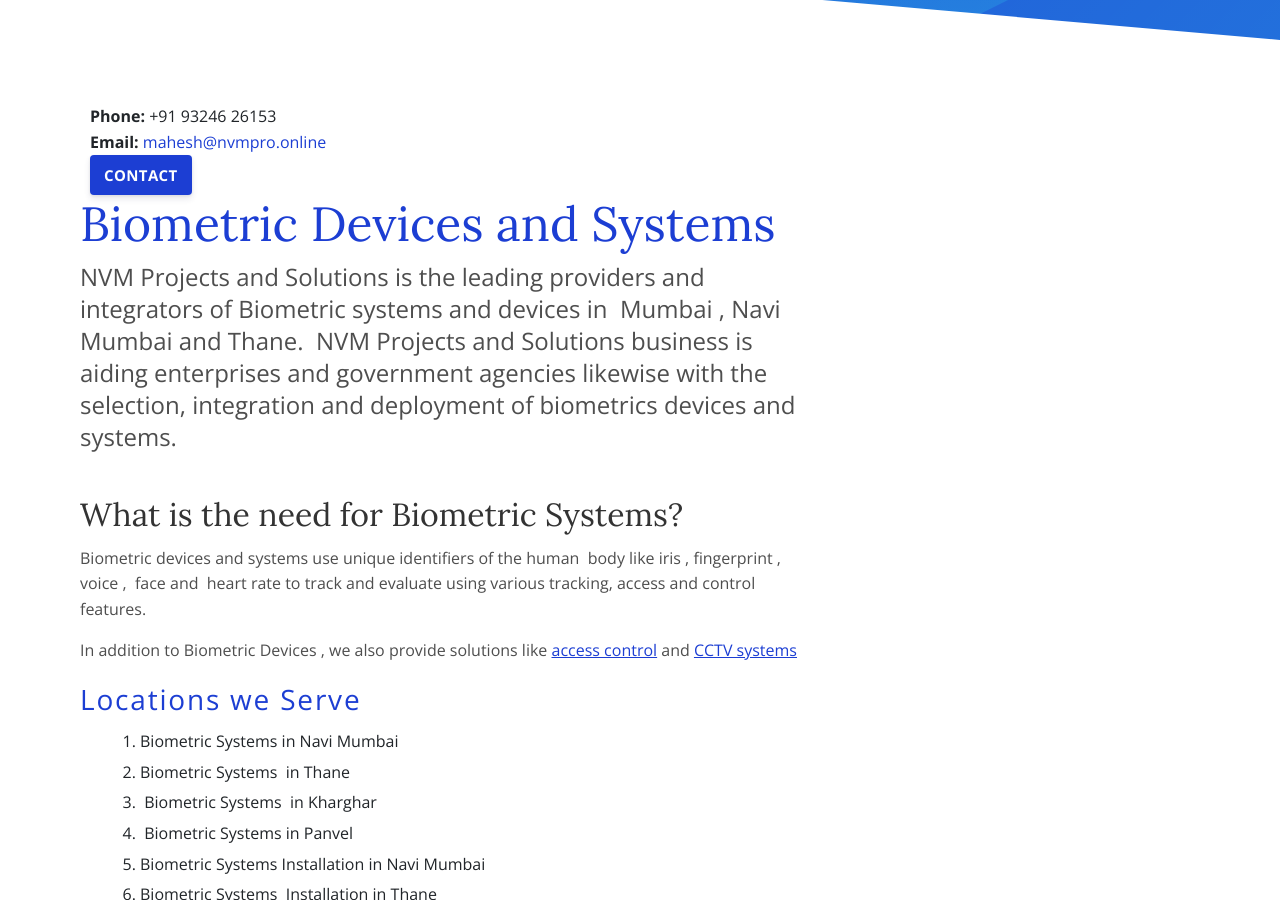
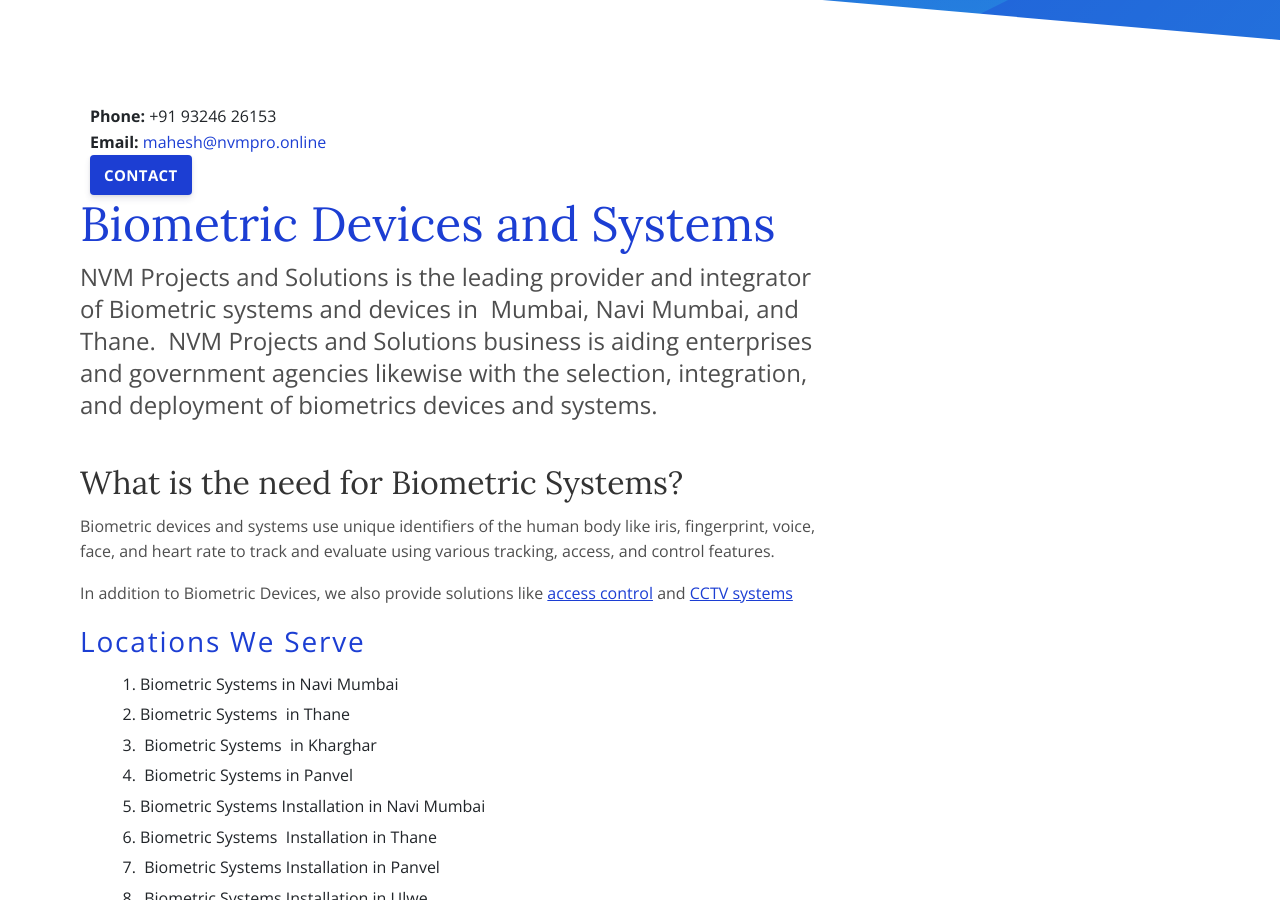
Before and after one commit to nvmpro/NVM, a Jekyll site: the page built from _services/biometric-systems.md, in a window 1280 px wide and 900 px high, scrolled down 266 px. Built offline with Jekyll 4.4.1, drawn with Linux system fonts in a browser that asks for light colours; nearby versions of some CDN libraries.

Commit message:
Updated '_services/biometric-systems.md' via CloudCannon

```diff
--- a/_services/biometric-systems.md
+++ b/_services/biometric-systems.md
@@ -4,15 +4,15 @@
 keywords: Biometric Systems, biometric devices
 ---
 
-NVM Projects and Solutions is the leading providers and integrators of Biometric systems and devices in&nbsp; Mumbai , Navi Mumbai and Thane.&nbsp; NVM Projects and Solutions business is aiding enterprises and government agencies likewise with the selection, integration and deployment of biometrics devices and systems.
+NVM Projects and Solutions is the leading provider and integrator of Biometric systems and devices in&nbsp; Mumbai, Navi Mumbai, and Thane.&nbsp; NVM Projects and Solutions business is aiding enterprises and government agencies likewise with the selection, integration, and deployment of biometrics devices and systems.
 
 ## What is the need for Biometric Systems?
 
-Biometric devices and systems use unique identifiers of the human&nbsp; body like iris , fingerprint , voice ,&nbsp; face and &nbsp;heart rate to track and evaluate using various tracking, access and control features.
+Biometric devices and systems use unique identifiers of the human body like iris, fingerprint, voice,&nbsp; face, and heart rate to track and evaluate using various tracking, access, and control features.
 
-In addition to Biometric Devices , we also provide solutions like [access control](https://www.nvmpro.online/services/access-control-systems/) and [CCTV systems](https://www.nvmpro.online/services/cctv-security-systems/){: target="_blank" rel="noopener"}
+In addition to Biometric Devices, we also provide solutions like [access control](https://www.nvmpro.online/services/access-control-systems/) and [CCTV systems](https://www.nvmpro.online/services/cctv-security-systems/){: target="_blank" rel="noopener"}
 
-### Locations we Serve
+### Locations We Serve
 
 1. Biometric Systems in Navi Mumbai
 2. Biometric Systems&nbsp; in Thane
```
